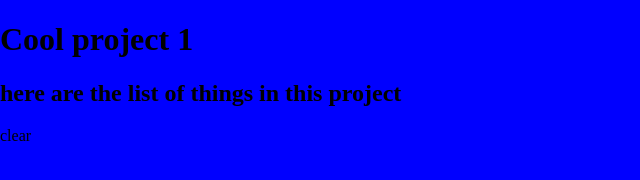
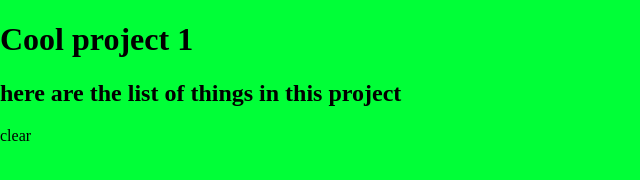
Before and after one commit to RDmaz/cool-project, a plain HTML site: page index.html in a window 1280 px wide. Shown: the whole page, without its empty margins (0-640 px from the left). Drawn offline with Linux system fonts and the light colour scheme.

Commit message:
bg-color green

```diff
--- a/style.css
+++ b/style.css
@@ -1,5 +1,5 @@
 body {
 	padding: 0;
 	margin: 0;
-	background-color: blue;
+	background-color: rgb(0, 255, 55);
 }
```
